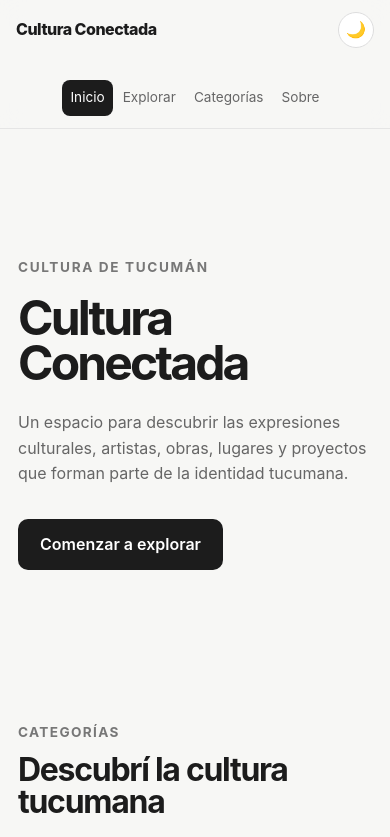
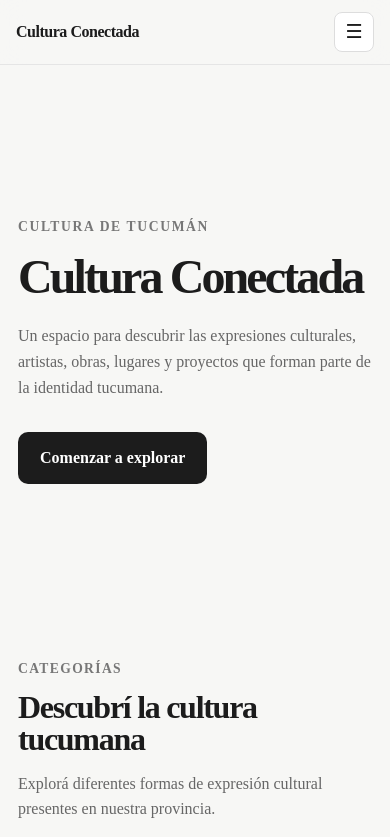
Before and after one commit to lenithb/tucum-n-conecta, a React (Vite) app: page / in a window 390 px wide. Shown: the top 837 px of the page. Built offline with nearby package versions, Linux system fonts and the light colour scheme.

Commit message:
feat: responsive y checklist del readme-guia

```diff
--- a/src/App.css
+++ /dev/null
@@ -1,184 +0,0 @@
-.counter {
-  font-size: 16px;
-  padding: 5px 10px;
-  border-radius: 5px;
-  color: var(--accent);
-  background: var(--accent-bg);
-  border: 2px solid transparent;
-  transition: border-color 0.3s;
-  margin-bottom: 24px;
-
-  &:hover {
-    border-color: var(--accent-border);
-  }
-  &:focus-visible {
-    outline: 2px solid var(--accent);
-    outline-offset: 2px;
-  }
-}
-
-.hero {
-  position: relative;
-
-  .base,
-  .framework,
-  .vite {
-    inset-inline: 0;
-    margin: 0 auto;
-  }
-
-  .base {
-    width: 170px;
-    position: relative;
-    z-index: 0;
-  }
-
-  .framework,
-  .vite {
-    position: absolute;
-  }
-
-  .framework {
-    z-index: 1;
-    top: 34px;
-    height: 28px;
-    transform: perspective(2000px) rotateZ(300deg) rotateX(44deg) rotateY(39deg)
-      scale(1.4);
-  }
-
-  .vite {
-    z-index: 0;
-    top: 107px;
-    height: 26px;
-    width: auto;
-    transform: perspective(2000px) rotateZ(300deg) rotateX(40deg) rotateY(39deg)
-      scale(0.8);
-  }
-}
-
-#center {
-  display: flex;
-  flex-direction: column;
-  gap: 25px;
-  place-content: center;
-  place-items: center;
-  flex-grow: 1;
-
-  @media (max-width: 1024px) {
-    padding: 32px 20px 24px;
-    gap: 18px;
-  }
-}
-
-#next-steps {
-  display: flex;
-  border-top: 1px solid var(--border);
-  text-align: left;
-
-  & > div {
-    flex: 1 1 0;
-    padding: 32px;
-    @media (max-width: 1024px) {
-      padding: 24px 20px;
-    }
-  }
-
-  .icon {
-    margin-bottom: 16px;
-    width: 22px;
-    height: 22px;
-  }
-
-  @media (max-width: 1024px) {
-    flex-direction: column;
-    text-align: center;
-  }
-}
-
-#docs {
-  border-right: 1px solid var(--border);
-
-  @media (max-width: 1024px) {
-    border-right: none;
-    border-bottom: 1px solid var(--border);
-  }
-}
-
-#next-steps ul {
-  list-style: none;
-  padding: 0;
-  display: flex;
-  gap: 8px;
-  margin: 32px 0 0;
-
-  .logo {
-    height: 18px;
-  }
-
-  a {
-    color: var(--text-h);
-    font-size: 16px;
-    border-radius: 6px;
-    background: var(--social-bg);
-    display: flex;
-    padding: 6px 12px;
-    align-items: center;
-    gap: 8px;
-    text-decoration: none;
-    transition: box-shadow 0.3s;
-
-    &:hover {
-      box-shadow: var(--shadow);
-    }
-    .button-icon {
-      height: 18px;
-      width: 18px;
-    }
-  }
-
-  @media (max-width: 1024px) {
-    margin-top: 20px;
-    flex-wrap: wrap;
-    justify-content: center;
-
-    li {
-      flex: 1 1 calc(50% - 8px);
-    }
-
-    a {
-      width: 100%;
-      justify-content: center;
-      box-sizing: border-box;
-    }
-  }
-}
-
-#spacer {
-  height: 88px;
-  border-top: 1px solid var(--border);
-  @media (max-width: 1024px) {
-    height: 48px;
-  }
-}
-
-.ticks {
-  position: relative;
-  width: 100%;
-
-  &::before,
-  &::after {
-    content: '';
-    position: absolute;
-    top: -4.5px;
-    border: 5px solid transparent;
-  }
-
-  &::before {
-    left: 0;
-    border-left-color: var(--border);
-  }
-  &::after {
-    right: 0;
-    border-right-color: var(--border);
-  }
-}
--- a/src/components/Navbar.jsx
+++ b/src/components/Navbar.jsx
@@ -1,53 +1,57 @@
+import { useState } from "react";
 import { NavLink } from "react-router-dom";
 
 function Navbar({ darkMode, toggleDarkMode }) {
+  const [menuOpen, setMenuOpen] = useState(false);
+
+  const closeMenu = () => {
+    setMenuOpen(false);
+  };
+
   return (
     <header className="navbar">
       <div className="navbar-content">
-        <NavLink to="/" className="navbar-logo">
+        <NavLink to="/" className="navbar-logo" onClick={closeMenu}>
           Cultura Conectada
         </NavLink>
 
-        <nav className="navbar-links">
-          <NavLink
-            to="/"
-            className={({ isActive }) =>
-              isActive ? "nav-link active" : "nav-link"
-            }
-          >
+        <button
+          className="menu-toggle"
+          onClick={() => setMenuOpen(!menuOpen)}
+          aria-label="Abrir menú"
+          aria-expanded={menuOpen}
+        >
+          {menuOpen ? "✕" : "☰"}
+        </button>
+
+        <nav className={menuOpen ? "navbar-links mobile-open" : "navbar-links"}>
+          <NavLink to="/" className="nav-link" onClick={closeMenu}>
             Inicio
           </NavLink>
 
-          <NavLink
-            to="/explore"
-            className={({ isActive }) =>
-              isActive ? "nav-link active" : "nav-link"
-            }
-          >
+          <NavLink to="/explore" className="nav-link" onClick={closeMenu}>
             Explorar
           </NavLink>
 
-          <NavLink
-            to="/categories"
-            className={({ isActive }) =>
-              isActive ? "nav-link active" : "nav-link"
-            }
-          >
+          <NavLink to="/categories" className="nav-link" onClick={closeMenu}>
             Categorías
           </NavLink>
 
-          <NavLink
-            to="/about"
-            className={({ isActive }) =>
-              isActive ? "nav-link active" : "nav-link"
-            }
-          >
+          <NavLink to="/about" className="nav-link" onClick={closeMenu}>
             Sobre
           </NavLink>
+
+          <button
+            className="theme-toggle mobile-theme"
+            onClick={toggleDarkMode}
+            aria-label="Cambiar tema"
+          >
+            {darkMode ? "☀️" : "🌙"}
+          </button>
         </nav>
 
         <button
-          className="theme-toggle"
+          className="theme-toggle desktop-theme"
           onClick={toggleDarkMode}
           aria-label="Cambiar tema"
         >
--- a/src/index.css
+++ b/src/index.css
@@ -26,6 +26,12 @@ body {
     color 0.3s ease;
 }
 
+body,
+button,
+input {
+  font-family: inherit;
+}
+
 a {
   color: inherit;
   text-decoration: none;
@@ -42,12 +48,28 @@ img {
 
 .app {
   min-height: 100vh;
+
+  display: flex;
+  flex-direction: column;
+
   background: #f7f7f5;
   color: #1c1c1c;
 
   transition:
     background-color 0.3s ease,
     color 0.3s ease;
+}
+
+main {
+  width: 100%;
+  max-width: 1200px;
+  margin: 0 auto;
+
+  padding: 80px 24px;
+}
+
+section {
+  margin-bottom: 80px;
 }
 
 /* Navbar */
@@ -64,19 +86,22 @@ img {
 }
 
 .navbar-content {
+  width: 100%;
   max-width: 1200px;
+  min-height: 72px;
+
   margin: 0 auto;
-
-  min-height: 72px;
   padding: 0 24px;
 
   display: flex;
   align-items: center;
   justify-content: space-between;
-  gap: 32px;
+  gap: 24px;
 }
 
 .navbar-logo {
+  flex-shrink: 0;
+
   font-size: 1.25rem;
   font-weight: 800;
   letter-spacing: -0.03em;
@@ -111,35 +136,51 @@ img {
   color: white;
 }
 
+.theme-toggle,
+.menu-toggle {
+  border: 1px solid #ddd;
+  background: white;
+  color: #1c1c1c;
+
+  cursor: pointer;
+
+  transition:
+    transform 0.2s ease,
+    background-color 0.2s ease,
+    border-color 0.2s ease;
+}
+
 .theme-toggle {
   width: 40px;
   height: 40px;
 
-  border: 1px solid #ddd;
+  display: flex;
+  align-items: center;
+  justify-content: center;
+
   border-radius: 50%;
-
-  background: white;
-  cursor: pointer;
-
-  transition:
-    transform 0.2s ease,
-    background-color 0.2s ease;
 }
 
 .theme-toggle:hover {
   transform: scale(1.05);
 }
 
-/* Layout general */
+.menu-toggle {
+  display: none;
 
-main {
-  max-width: 1200px;
-  margin: 0 auto;
-  padding: 80px 24px;
+  width: 40px;
+  height: 40px;
+
+  align-items: center;
+  justify-content: center;
+
+  border-radius: 8px;
+
+  font-size: 1.2rem;
 }
 
-section {
-  margin-bottom: 80px;
+.mobile-theme {
+  display: none;
 }
 
 /* Home */
@@ -207,13 +248,16 @@ section {
 
 /* Encabezados */
 
-.section-header {
+.section-header,
+.categories-header,
+.about-header {
   margin-bottom: 40px;
 }
 
 .section-header span,
 .categories-header span,
-.about-header span {
+.about-header span,
+.explore-header span {
   font-size: 0.85rem;
   font-weight: 700;
   text-transform: uppercase;
@@ -332,6 +376,7 @@ section {
 
 .category-card p {
   margin-bottom: 24px;
+
   color: #666;
 }
 
@@ -339,7 +384,28 @@ section {
   font-weight: 700;
 }
 
-/* box de busqueda */
+/* Explorar */
+
+.explore-header {
+  margin-bottom: 50px;
+}
+
+.explore-header h1 {
+  margin: 10px 0 12px;
+
+  font-size: clamp(2.5rem, 6vw, 4rem);
+  line-height: 1;
+
+  letter-spacing: -0.05em;
+}
+
+.explore-header p {
+  max-width: 650px;
+
+  color: #666;
+}
+
+/* Buscador */
 
 .search-box {
   margin-bottom: 35px;
@@ -382,42 +448,6 @@ section {
 
 .search-box input::placeholder {
   color: #999;
-}
-
-.app.dark .search-box input {
-  border-color: #333;
-  background: #1a1a1a;
-  color: #f2f2f2;
-}
-
-.app.dark .search-box input:focus {
-  border-color: #666;
-
-  box-shadow: 0 0 0 3px rgba(255, 255, 255, 0.05);
-}
-
-.app.dark .search-box input::placeholder {
-  color: #777;
-}
-
-/* Explorar */
-
-.explore-header {
-  margin-bottom: 50px;
-}
-
-.explore-header h1 {
-  margin-bottom: 12px;
-
-  font-size: clamp(2.5rem, 6vw, 4rem);
-  line-height: 1;
-
-  letter-spacing: -0.05em;
-}
-
-.explore-header p {
-  max-width: 650px;
-  color: #666;
 }
 
 /* Filtro de categorías */
@@ -477,6 +507,77 @@ section {
   color: white;
 }
 
+/* Descubrimiento aleatorio */
+
+.discover-section {
+  margin-bottom: 50px;
+  padding: 30px;
+
+  border: 1px solid #e5e5e5;
+  border-radius: 16px;
+
+  background: white;
+}
+
+.discover-content {
+  display: flex;
+  align-items: center;
+  justify-content: space-between;
+
+  gap: 30px;
+}
+
+.discover-label {
+  font-size: 0.8rem;
+  font-weight: 700;
+  text-transform: uppercase;
+  letter-spacing: 0.08em;
+
+  color: #777;
+}
+
+.discover-content h2 {
+  margin: 6px 0 8px;
+
+  font-size: 1.6rem;
+}
+
+.discover-content p {
+  color: #666;
+}
+
+.discover-button {
+  flex-shrink: 0;
+
+  padding: 13px 20px;
+
+  border: none;
+  border-radius: 10px;
+
+  background: #1c1c1c;
+  color: white;
+
+  font-weight: 600;
+
+  cursor: pointer;
+
+  transition:
+    transform 0.2s ease,
+    opacity 0.2s ease;
+}
+
+.discover-button:hover:not(:disabled) {
+  transform: translateY(-2px);
+  opacity: 0.9;
+}
+
+.discover-button:disabled {
+  opacity: 0.4;
+  cursor: not-allowed;
+}
+
+/* Sin resultados */
+
 .empty-results {
   padding: 80px 20px;
 
@@ -502,6 +603,7 @@ section {
 
 .back-link {
   display: inline-block;
+
   margin-bottom: 30px;
 
   font-weight: 600;
@@ -523,6 +625,7 @@ section {
   width: 100%;
   height: 100%;
   min-height: 500px;
+
   object-fit: cover;
 }
 
@@ -549,11 +652,13 @@ section {
 
   font-size: clamp(2.5rem, 5vw, 4rem);
   line-height: 1;
+
   letter-spacing: -0.05em;
 }
 
 .content-description {
   margin-bottom: 35px;
+
   color: #666;
 }
 
@@ -585,6 +690,7 @@ section {
 .about-content {
   display: grid;
   grid-template-columns: repeat(3, 1fr);
+
   gap: 24px;
 }
 
@@ -630,6 +736,7 @@ section {
 .not-found p,
 .content-not-found p {
   margin-bottom: 25px;
+
   color: #666;
 }
 
@@ -641,7 +748,7 @@ section {
 /* Footer */
 
 .footer {
-  margin-top: 80px;
+  margin-top: auto;
 
   border-top: 1px solid #e5e5e5;
 
@@ -650,11 +757,13 @@ section {
 
 .footer-content {
   max-width: 1200px;
+
   margin: 0 auto;
   padding: 60px 24px;
 
   display: flex;
   justify-content: space-between;
+
   gap: 60px;
 }
 
@@ -669,12 +778,14 @@ section {
 
 .footer-brand p {
   margin-top: 12px;
+
   color: #666;
 }
 
 .footer-links {
   display: flex;
   flex-direction: column;
+
   gap: 8px;
 }
 
@@ -692,8 +803,8 @@ section {
 
 .footer-bottom {
   max-width: 1200px;
+
   margin: 0 auto;
-
   padding: 20px 24px;
 
   border-top: 1px solid #ddd;
@@ -735,15 +846,19 @@ section {
   color: #111;
 }
 
-.app.dark .theme-toggle {
+.app.dark .theme-toggle,
+.app.dark .menu-toggle {
   border-color: #333;
+
   background: #222;
+  color: white;
 }
 
 .app.dark .card,
 .app.dark .category-card,
 .app.dark .content-detail-card,
-.app.dark .about-content article {
+.app.dark .about-content article,
+.app.dark .discover-section {
   border-color: #292929;
   background: #1a1a1a;
 }
@@ -756,7 +871,8 @@ section {
 .app.dark .section-header p,
 .app.dark .categories-header p,
 .app.dark .about-header p,
-.app.dark .explore-header p {
+.app.dark .explore-header p,
+.app.dark .discover-content p {
   color: #aaa;
 }
 
@@ -772,6 +888,27 @@ section {
 
 .app.dark .filter-button.active {
   border-color: #f2f2f2;
+  background: #f2f2f2;
+  color: #111;
+}
+
+.app.dark .search-box input {
+  border-color: #333;
+  background: #1a1a1a;
+  color: #f2f2f2;
+}
+
+.app.dark .search-box input:focus {
+  border-color: #666;
+
+  box-shadow: 0 0 0 3px rgba(255, 255, 255, 0.05);
+}
+
+.app.dark .search-box input::placeholder {
+  color: #777;
+}
+
+.app.dark .discover-button {
   background: #f2f2f2;
   color: #111;
 }
@@ -831,30 +968,58 @@ section {
 
   .navbar-content {
     min-height: 64px;
-    padding: 0 18px;
+
+    padding: 12px 18px;
+
+    flex-wrap: wrap;
+  }
+
+  .menu-toggle {
+    display: flex;
+
+    margin-left: auto;
+  }
+
+  .desktop-theme {
+    display: none;
   }
 
   .navbar-links {
-    gap: 2px;
+    display: none;
+
+    width: 100%;
+
+    padding: 15px 0;
+
+    flex-direction: column;
+    align-items: stretch;
+
+    gap: 5px;
+
+    border-top: 1px solid #e5e5e5;
+  }
+
+  .navbar-links.mobile-open {
+    display: flex;
   }
 
   .nav-link {
-    padding: 7px 8px;
-    font-size: 0.85rem;
+    width: 100%;
+
+    padding: 12px 14px;
+
+    text-align: left;
   }
 
-  .navbar-logo {
-    font-size: 1rem;
-  }
+  .mobile-theme {
+    display: flex;
 
-  .theme-toggle {
-    width: 36px;
-    height: 36px;
-  }
+    width: 100%;
+    height: 44px;
 
-  .content-grid,
-  .category-grid {
-    grid-template-columns: 1fr;
+    margin-top: 8px;
+
+    border-radius: 8px;
   }
 
   .hero {
@@ -871,7 +1036,9 @@ section {
 
   .filter-header {
     align-items: flex-start;
+
     flex-direction: column;
+
     gap: 8px;
   }
 
@@ -881,11 +1048,22 @@ section {
 
   .filter-button {
     padding: 8px 13px;
+
     font-size: 0.85rem;
+  }
+
+  .discover-content {
+    flex-direction: column;
+    align-items: flex-start;
+  }
+
+  .discover-button {
+    width: 100%;
   }
 
   .footer-content {
     flex-direction: column;
+
     padding: 45px 18px;
   }
 
@@ -893,102 +1071,18 @@ section {
     padding: 20px 18px;
 
     flex-direction: column;
+
     gap: 5px;
   }
 }
 
-/* descubrir */
-.discover-section {
-  margin-bottom: 50px;
-  padding: 30px;
-
-  border: 1px solid #e5e5e5;
-  border-radius: 16px;
-
-  background: white;
-}
-
-.discover-content {
-  display: flex;
-  align-items: center;
-  justify-content: space-between;
-  gap: 30px;
-}
-
-.discover-label {
-  font-size: 0.8rem;
-  font-weight: 700;
-  text-transform: uppercase;
-  letter-spacing: 0.08em;
-
-  color: #777;
-}
-
-.discover-content h2 {
-  margin: 6px 0 8px;
-
-  font-size: 1.6rem;
-}
-
-.discover-content p {
-  color: #666;
-}
-
-.discover-button {
-  flex-shrink: 0;
-
-  padding: 13px 20px;
-
-  border: none;
-  border-radius: 10px;
-
-  background: #1c1c1c;
-  color: white;
-
-  font-weight: 600;
-
-  cursor: pointer;
-
-  transition:
-    transform 0.2s ease,
-    opacity 0.2s ease;
-}
-
-.discover-button:hover:not(:disabled) {
-  transform: translateY(-2px);
-  opacity: 0.9;
-}
-
-.discover-button:disabled {
-  opacity: 0.4;
-  cursor: not-allowed;
-}
-
-.app.dark .discover-section {
-  border-color: #292929;
-  background: #1a1a1a;
-}
-
-.app.dark .discover-content p {
-  color: #aaa;
-}
-
-.app.dark .discover-button {
-  background: #f2f2f2;
-  color: #111;
-}
-
 @media (max-width: 480px) {
   .navbar-content {
-    flex-wrap: wrap;
     padding: 12px 16px;
   }
 
-  .navbar-links {
-    order: 3;
-    width: 100%;
-
-    justify-content: center;
+  .navbar-logo {
+    font-size: 1rem;
   }
 
   .hero h1 {
@@ -1006,4 +1100,9 @@ section {
   .content-detail-info h1 {
     font-size: 2.5rem;
   }
+
+  .content-meta {
+    flex-direction: column;
+    gap: 15px;
+  }
 }
```
Also changed, not shown: 1 other file (tests, documents, lock files or other folders).
